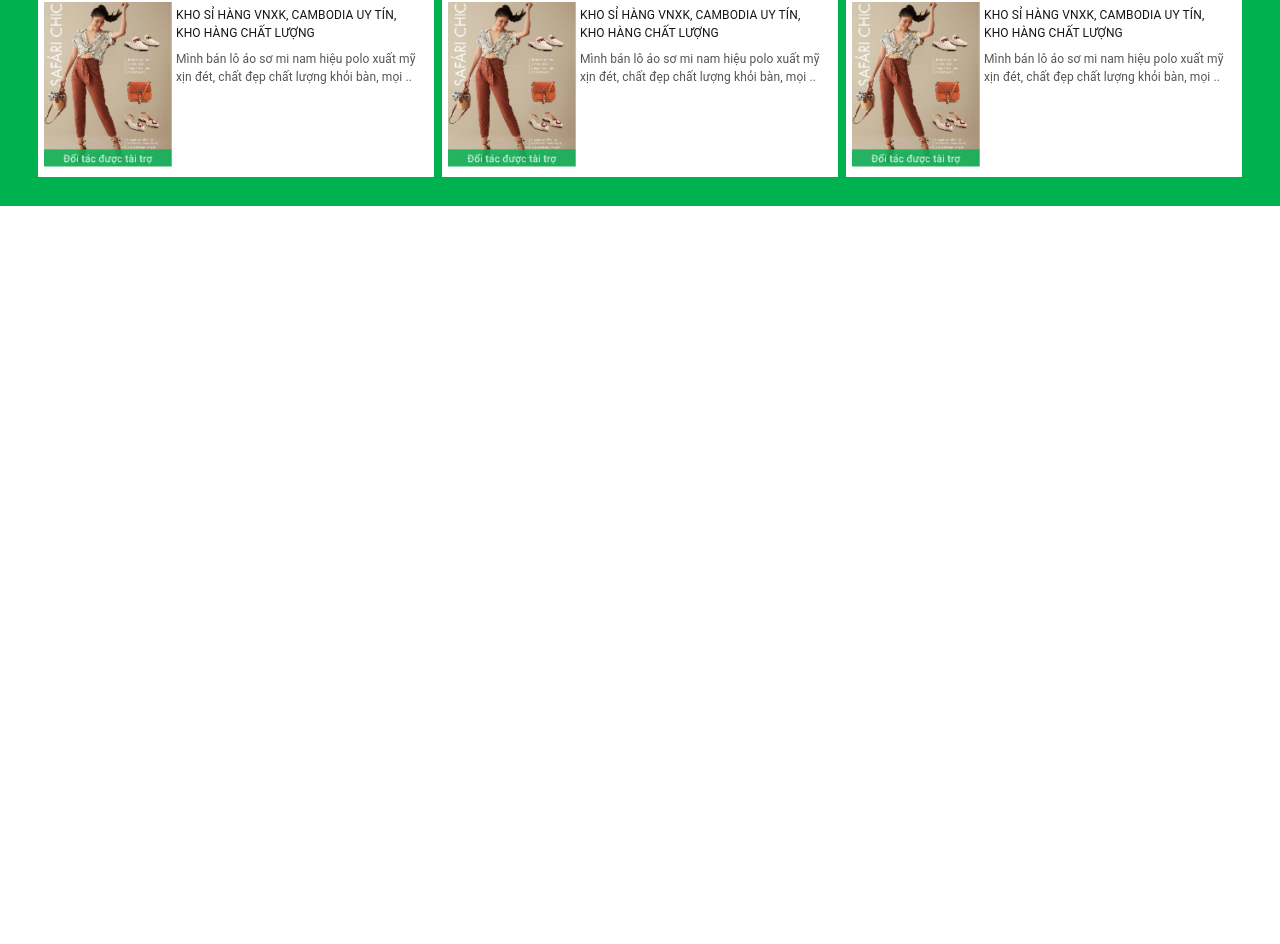
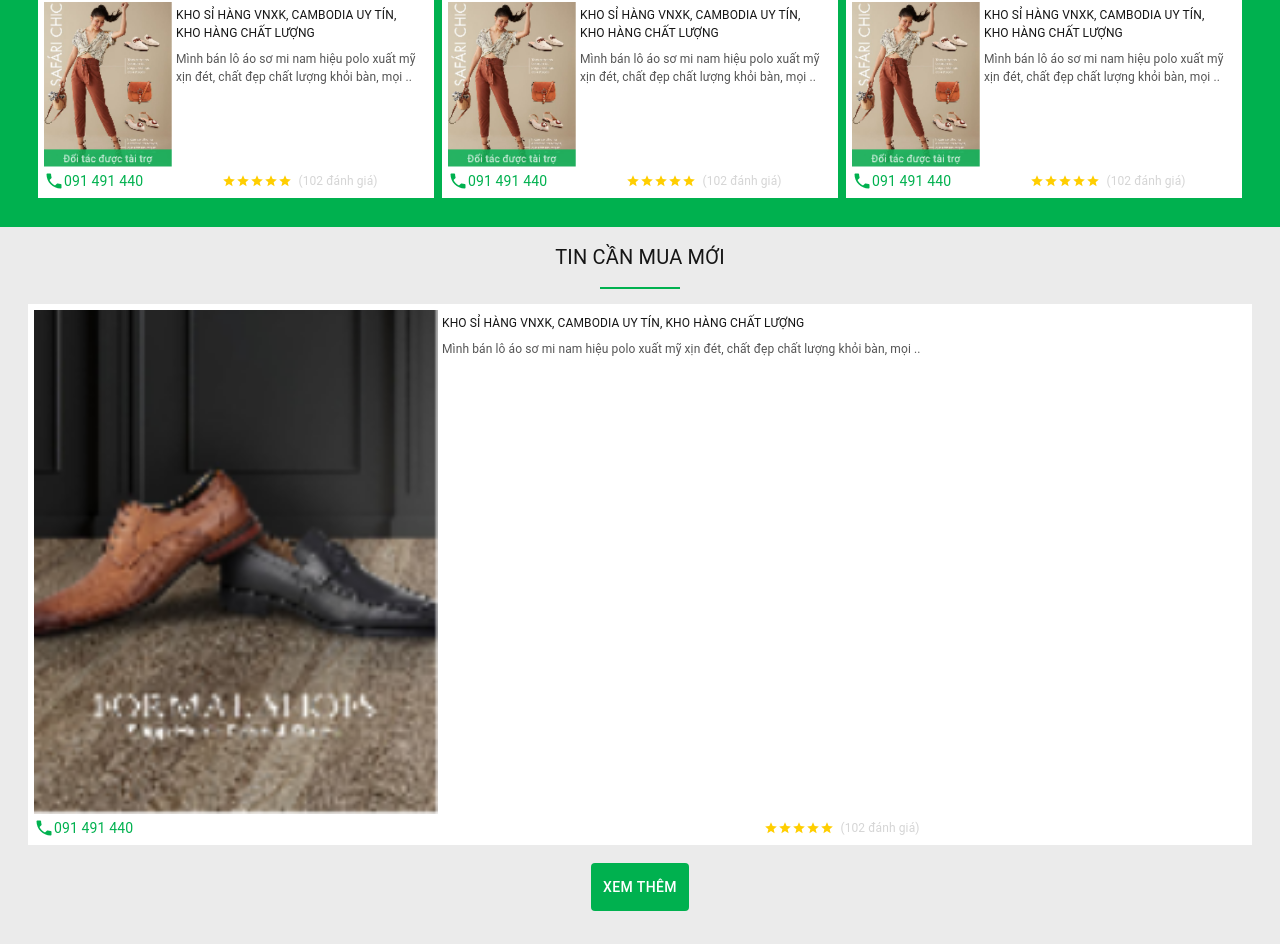
Before and after one commit to renanfeluck/nextjs-buonvnxk, a Next.js app: page / in a window 1280 px wide. Shown: the part 1742-2686 px from the top of the page. Before the commit the page ends 1948 px from the top, so only its background shows below. Built offline with nearby package versions, Linux system fonts and the light colour scheme.

Commit message:
Product card

```diff
--- /dev/null
+++ b/src/pages/components/application-specifc/News.js
@@ -0,0 +1,40 @@
+import { makeStyles, Container, Button } from "@material-ui/core";
+import Title from "../design/Title";
+import ProductCard from "./ProductCard";
+
+const useStyles = makeStyles({
+  container: {
+    background: "#ebebeb",
+    paddingTop: "15px",
+    paddingBottom: "15px",
+  },
+  button: {
+    background: "#00B14F",
+    color: "#fff",
+    padding: "12px",
+    margin: "18px auto",
+    display: "block",
+  },
+});
+
+const News = () => {
+  const classes = useStyles();
+
+  return (
+    <Container className={classes.container}>
+      <Title title="TIN CẦN MUA MỚI" black />
+
+      <ProductCard
+        src="/shoes.png"
+        title="KHO SỈ HÀNG VNXK, CAMBODIA UY TÍN, KHO HÀNG CHẤT LƯỢNG"
+        description="Mình bán lô áo sơ mi nam hiệu polo xuất mỹ xịn đét, chất đẹp chất lượng khỏi bàn, mọi .."
+        phone="091 491 440"
+        review="102"
+      />
+
+      <Button className={classes.button}> Xem thêm </Button>
+    </Container>
+  );
+};
+
+export default News;
--- a/src/pages/components/application-specifc/Portiflio.js
+++ b/src/pages/components/application-specifc/Portiflio.js
@@ -70,21 +70,21 @@ const Portifolio = () => {
             aria-controls="panel1a-content"
             id="panel1a-header"
           >
-            <Typography variant="p" className={classes.heading}>
+            <Typography className={classes.heading}>
               Thời trang nam VNXK
             </Typography>
           </AccordionSummary>
           <AccordionDetails className={classes.accordionDetails}>
-            <Typography variant="p" className={classes.details}>
+            <Typography className={classes.details}>
               Áo sơ mi Nam VNXK
             </Typography>
-            <Typography variant="p" className={classes.details}>
+            <Typography className={classes.details}>
               Quần Jean Nam VNXK
             </Typography>
-            <Typography variant="p" className={classes.details}>
+            <Typography className={classes.details}>
               Đồng hồ Nam VNXK
             </Typography>
-            <Typography variant="p" className={classes.details}>
+            <Typography className={classes.details}>
               Giày Nam các loại VNXK
             </Typography>
           </AccordionDetails>
@@ -96,21 +96,21 @@ const Portifolio = () => {
             aria-controls="panel1a-content"
             id="panel1a-header"
           >
-            <Typography variant="p" className={classes.heading}>
+            <Typography className={classes.heading}>
               Thời trang Nữ VNXK
             </Typography>
           </AccordionSummary>
           <AccordionDetails className={classes.accordionDetails}>
-            <Typography variant="p" className={classes.details}>
+            <Typography className={classes.details}>
               Áo sơ mi Nam VNXK
             </Typography>
-            <Typography variant="p" className={classes.details}>
+            <Typography className={classes.details}>
               Quần Jean Nam VNXK
             </Typography>
-            <Typography variant="p" className={classes.details}>
+            <Typography className={classes.details}>
               Đồng hồ Nam VNXK
             </Typography>
-            <Typography variant="p" className={classes.details}>
+            <Typography className={classes.details}>
               Giày Nam các loại VNXK
             </Typography>
           </AccordionDetails>
@@ -122,21 +122,21 @@ const Portifolio = () => {
             aria-controls="panel1a-content"
             id="panel1a-header"
           >
-            <Typography variant="p" className={classes.heading}>
+            <Typography className={classes.heading}>
               Các loại hàng VNXK khác
             </Typography>
           </AccordionSummary>
           <AccordionDetails className={classes.accordionDetails}>
-            <Typography variant="p" className={classes.details}>
+            <Typography className={classes.details}>
               Áo sơ mi Nam VNXK
             </Typography>
-            <Typography variant="p" className={classes.details}>
+            <Typography className={classes.details}>
               Quần Jean Nam VNXK
             </Typography>
-            <Typography variant="p" className={classes.details}>
+            <Typography className={classes.details}>
               Đồng hồ Nam VNXK
             </Typography>
-            <Typography variant="p" className={classes.details}>
+            <Typography className={classes.details}>
               Giày Nam các loại VNXK
             </Typography>
           </AccordionDetails>
--- a/src/pages/components/application-specifc/ProductCard.js
+++ b/src/pages/components/application-specifc/ProductCard.js
@@ -1,4 +1,6 @@
 import { Box, Grid, makeStyles, Typography } from "@material-ui/core";
+import LocalPhoneIcon from "@material-ui/icons/LocalPhone";
+import StarIcon from "@material-ui/icons/Star";
 
 const useStyles = makeStyles({
   cardBox: {
@@ -22,9 +24,35 @@ const useStyles = makeStyles({
   textBox: {
     padding: "4px",
   },
+  phone: {
+    color: "#00B14F",
+    display: "flex",
+  },
+  phoneIcon: {
+    width: "20px",
+    height: "20px",
+  },
+  phoneText: {
+    fontSize: "14px",
+  },
+  reviewIcon: {
+    color: "#FFCE00",
+    width: "14px",
+    height: "auto",
+  },
+  reviewText: {
+    fontSize: "12px",
+    color: "#d5d5d5",
+    marginLeft: "6px",
+  },
+  reviewBox: {
+    display: "flex",
+    justifyContent: "center",
+    alignItems: "center",
+  },
 });
 
-const ProductCard = ({ src, title, description }) => {
+const ProductCard = ({ src, title, description, review, phone }) => {
   const classes = useStyles();
 
   return (
@@ -39,6 +67,24 @@ const ProductCard = ({ src, title, description }) => {
             {description}
           </Typography>
         </Grid>
+        {review && phone && (
+          <>
+            <Grid className={classes.phone} item xs={4}>
+              <LocalPhoneIcon className={classes.phoneIcon} />
+              <Typography className={classes.phoneText}> {phone} </Typography>
+            </Grid>
+            <Grid className={classes.reviewBox} item xs={8}>
+              <StarIcon className={classes.reviewIcon} />
+              <StarIcon className={classes.reviewIcon} />
+              <StarIcon className={classes.reviewIcon} />
+              <StarIcon className={classes.reviewIcon} />
+              <StarIcon className={classes.reviewIcon} />
+              <Typography className={classes.reviewText}>
+                ({review} đánh giá)
+              </Typography>
+            </Grid>
+          </>
+        )}
       </Grid>
     </Box>
   );
--- a/src/pages/components/application-specifc/ProductsHighlight.js
+++ b/src/pages/components/application-specifc/ProductsHighlight.js
@@ -29,8 +29,14 @@ const ProductsHighligts = () => {
       <Typography className={classes.title}> HÀNG VNXK NỔI BẬT </Typography>
       <div className={classes.featuredProductsBox}>
         <Grid container>
-          {products.map((product) => (
-            <Grid className={classes.featuredProductCard} item sm={4} xs={12}>
+          {products.map((product, index) => (
+            <Grid
+              key={index}
+              className={classes.featuredProductCard}
+              item
+              sm={4}
+              xs={12}
+            >
               <FeatureProductCard
                 image1={product.image1}
                 image2={product.image2}
--- a/src/pages/components/application-specifc/TypicalProducts.js
+++ b/src/pages/components/application-specifc/TypicalProducts.js
@@ -21,6 +21,8 @@ const TypicalProducts = () => {
             src="/product1.png"
             title="KHO SỈ HÀNG VNXK, CAMBODIA UY TÍN, KHO HÀNG CHẤT LƯỢNG"
             description="Mình bán lô áo sơ mi nam hiệu polo xuất mỹ xịn đét, chất đẹp chất lượng khỏi bàn, mọi .."
+            phone="091 491 440"
+            review="102"
           />
         </Grid>
         <Grid item xs={12} sm={4}>
@@ -28,6 +30,8 @@ const TypicalProducts = () => {
             src="/product1.png"
             title="KHO SỈ HÀNG VNXK, CAMBODIA UY TÍN, KHO HÀNG CHẤT LƯỢNG"
             description="Mình bán lô áo sơ mi nam hiệu polo xuất mỹ xịn đét, chất đẹp chất lượng khỏi bàn, mọi .."
+            phone="091 491 440"
+            review="102"
           />
         </Grid>
         <Grid item xs={12} sm={4}>
@@ -35,6 +39,8 @@ const TypicalProducts = () => {
             src="/product1.png"
             title="KHO SỈ HÀNG VNXK, CAMBODIA UY TÍN, KHO HÀNG CHẤT LƯỢNG"
             description="Mình bán lô áo sơ mi nam hiệu polo xuất mỹ xịn đét, chất đẹp chất lượng khỏi bàn, mọi .."
+            phone="091 491 440"
+            review="102"
           />
         </Grid>
       </Grid>
--- a/src/pages/components/design/Title.js
+++ b/src/pages/components/design/Title.js
@@ -13,6 +13,11 @@ const useStyles = makeStyles({
     fontSize: "20px",
     textAlign: "center",
   },
+  titleBlack: {
+    color: "#161616",
+    fontSize: "20px",
+    textAlign: "center",
+  },
   titleBox: {
     display: "block",
   },
@@ -23,14 +28,23 @@ const useStyles = makeStyles({
     margin: "15px auto",
     height: "2px",
   },
+  dividerBlack: {
+    backgroundColor: "#00b14f",
+    width: "80px",
+    display: "block",
+    margin: "15px auto",
+    height: "2px",
+  },
 });
 
-const Title = ({ title }) => {
+const Title = ({ title, black = false }) => {
   const classes = useStyles();
   return (
     <Box className={classes.titleBox}>
-      <Typography className={classes.title}>{title}</Typography>
-      <Divider className={classes.divider} />
+      <Typography className={black ? classes.titleBlack : classes.title}>
+        {title}
+      </Typography>
+      <Divider className={black ? classes.dividerBlack : classes.divider} />
     </Box>
   );
 };
--- a/src/pages/index.js
+++ b/src/pages/index.js
@@ -7,6 +7,7 @@ import Map from "./components/application-specifc/Map";
 import { Grid, Container, makeStyles } from "@material-ui/core";
 import CommentaryNews from "./components/application-specifc/CommentaryNews";
 import TypicalProducts from "./components/application-specifc/TypicalProducts";
+import News from "./components/application-specifc/News";
 
 const useStyles = makeStyles({
   portifoliContainer: {
@@ -33,6 +34,7 @@ export default function Home() {
       </Container>
       <CommentaryNews />
       <TypicalProducts />
+      <News />
     </>
   );
 }
```
Also changed, not shown: public/shoes.png (added).
